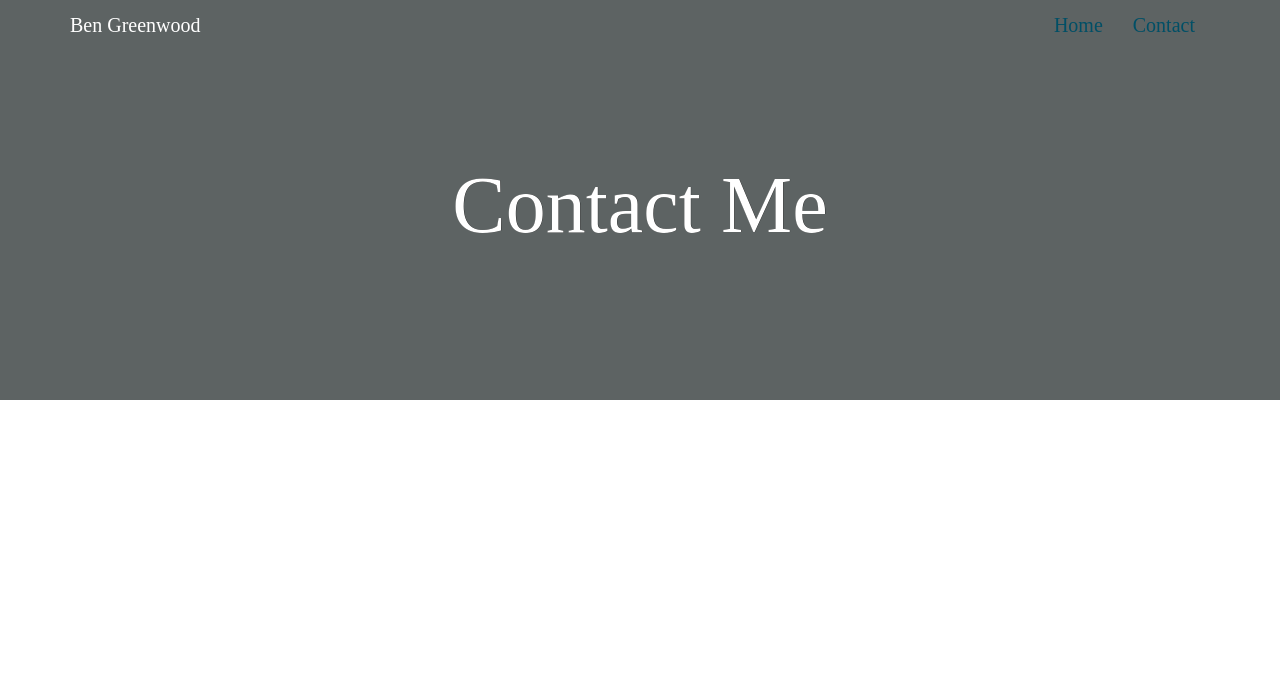
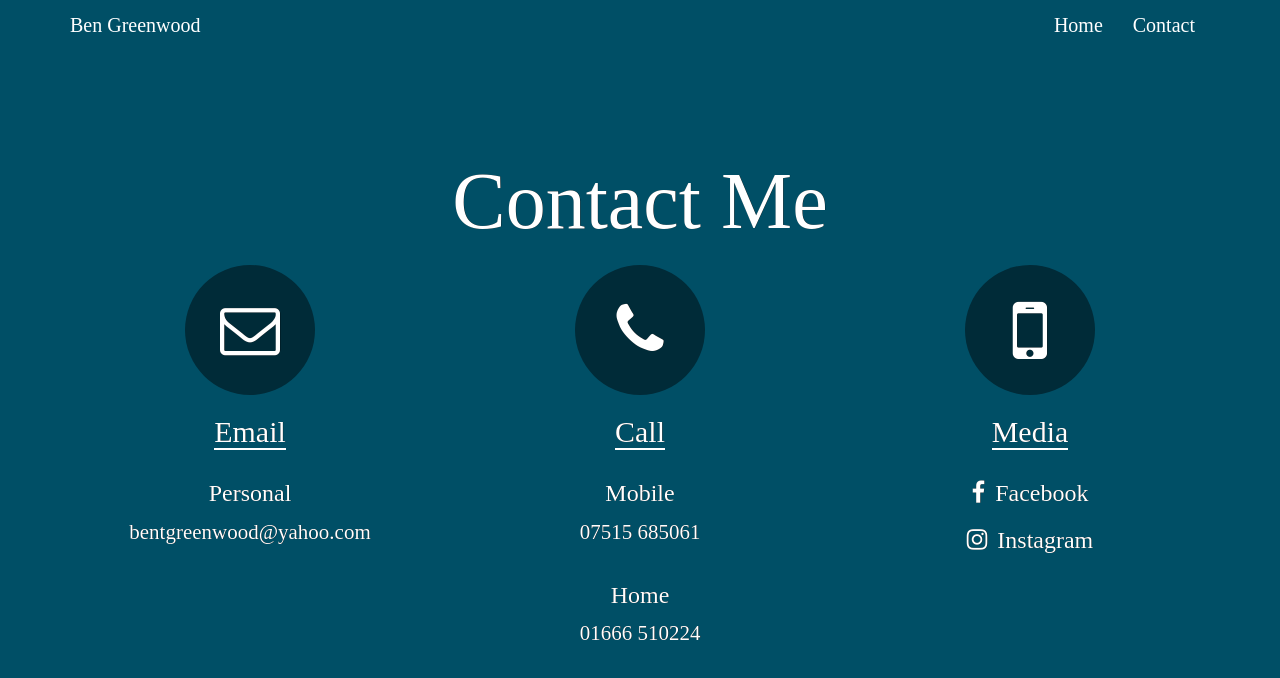
Before and after one commit to ben-greenwood/Bens-Portfolio, a plain HTML site: page contact.html in a window 1280 px wide. Drawn offline with nearby package versions, Linux system fonts and the light colour scheme; a web font is replaced by a local one.

Commit message:
contact styling started

```diff
--- a/contact.html
+++ b/contact.html
@@ -2,9 +2,10 @@
 <html>
   <head>
     <meta charset="utf-8">
+    <link rel="icon" href="./resources/images/favicon.ico" type="image/x-icon">
       <link rel="stylesheet" href="https://maxcdn.bootstrapcdn.com/bootstrap/3.3.6/css/bootstrap.min.css"/>
+      <link href="https://maxcdn.bootstrapcdn.com/font-awesome/4.7.0/css/font-awesome.min.css" rel="stylesheet" integrity="sha384-wvfXpqpZZVQGK6TAh5PVlGOfQNHSoD2xbE+QkPxCAFlNEevoEH3Sl0sibVcOQVnN" crossorigin="anonymous">
       <link href="./resources/css/contact.css" rel="stylesheet" type="text/css">
-      <link rel="icon" href="./resources/images/favicon.ico" type="image/x-icon">
     <title>Ben's Portfolio | Contact</title>
   </head>
   <body>
@@ -22,6 +23,38 @@
     <div class="jumbotron">
       <div class="container">
         <h1 class="medium">Contact Me</h1>
+        <div class="row icon">
+          <div class="col-sm-4">
+            <div class="circle">
+              <i class="fa fa-envelope-o"></i>
+           </div>
+            <h2>Email</h2>
+            <h3>Personal</h3>
+            <a href="mailto:bentgreenwood@yahoo.com"><p>bentgreenwood@yahoo.com</p></a>
+          </div>
+          <div class="col-sm-4">
+            <div class="circle">
+              <i class="fa fa-phone"></i>
+            </div>
+            <h2>Call</h2>
+            <h3>Mobile</h3>
+            <p>07515 685061</p>
+            <h3>Home</h3>
+            <p>01666 510224</p>
+          </div>
+          <div class="col-sm-4">
+            <div class="circle">
+              <i class="fa fa-mobile"></i>
+            </div>
+            <h2>Media</h2>
+            <div class="social">
+              <a href="https://www.facebook.com/ben.greenwood.3344" target="_blank"><h3><i class="fa fa-facebook"></i>Facebook</h3></a>
+              <a href="https://www.instagram.com/greenw0od/?hl=en" target="_blank"><h3><i class="fa fa-instagram"></i>Instagram</h3></a>
+            </div>
+          </div>
+
+      </div>
+
       </div>
     </div>
   </body>
--- a/resources/css/contact.css
+++ b/resources/css/contact.css
@@ -10,11 +10,12 @@ body {
   font-family: "Nixie One";
   font-size: 18px;
   margin: 0;
+  background-color: #004F66;
 
 }
 
 a {
-  color: #004F66;
+  color: #fff;
 }
 
 nav {
@@ -40,11 +41,12 @@ li {
   text-align: center;
   display: flex;
   align-items: center;
-  height: 50vh;
+  height: 100vh;
   margin: 0;
   color: #fff;
   text-shadow: 0.25px 0.25px 0.25px #000;
-  background-color: #5D6363;
+  background-color: #004F66;
+
 }
 
 .jumbotron .container {
@@ -60,3 +62,55 @@ li {
   color: #000;
   text-shadow: 0.25px 0.25px 0.25px #fff;
 }
+
+.col-sm-4 {
+  align-items: center;
+  justify-content: center;
+  display: flex;
+  flex-direction: column;
+}
+
+.circle {
+  background-color: #002B38;
+  border-radius: 100%;
+  font-size: 6rem;
+  height: 13rem;
+  width: 13rem;
+  align-items: center;
+  justify-content: center;
+  display: flex;
+  margin-top: 1rem;
+}
+
+.fa-mobile {
+  font-size: 8rem;
+}
+
+.circle:hover {
+  background-color: #218C7D;
+  transform: scale(1.2);
+  transition: all 200ms ease-in-out;
+}
+
+.social .fa {
+  padding-right: 1rem;
+}
+.jumbotron a {
+  color: #fff;
+}
+
+h2 {
+  border-bottom: 2px solid #fff;
+}
+
+@media only screen and (max-width: 768px) {
+  .jumbotron {
+    height: 100vh;
+
+  }
+
+  .navbar {
+ position: relative;
+ margin-bottom: 40vh;
+  }
+}
```
Also changed, not shown: resources/images/coffee.jpg (added), 4 other files.
